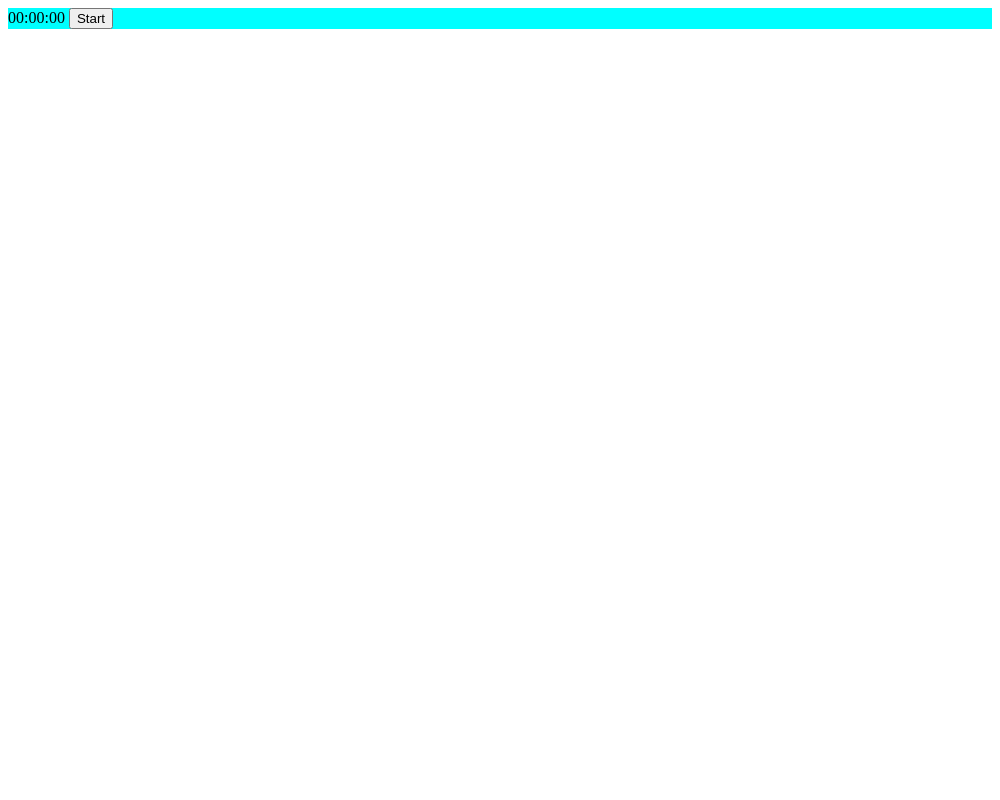
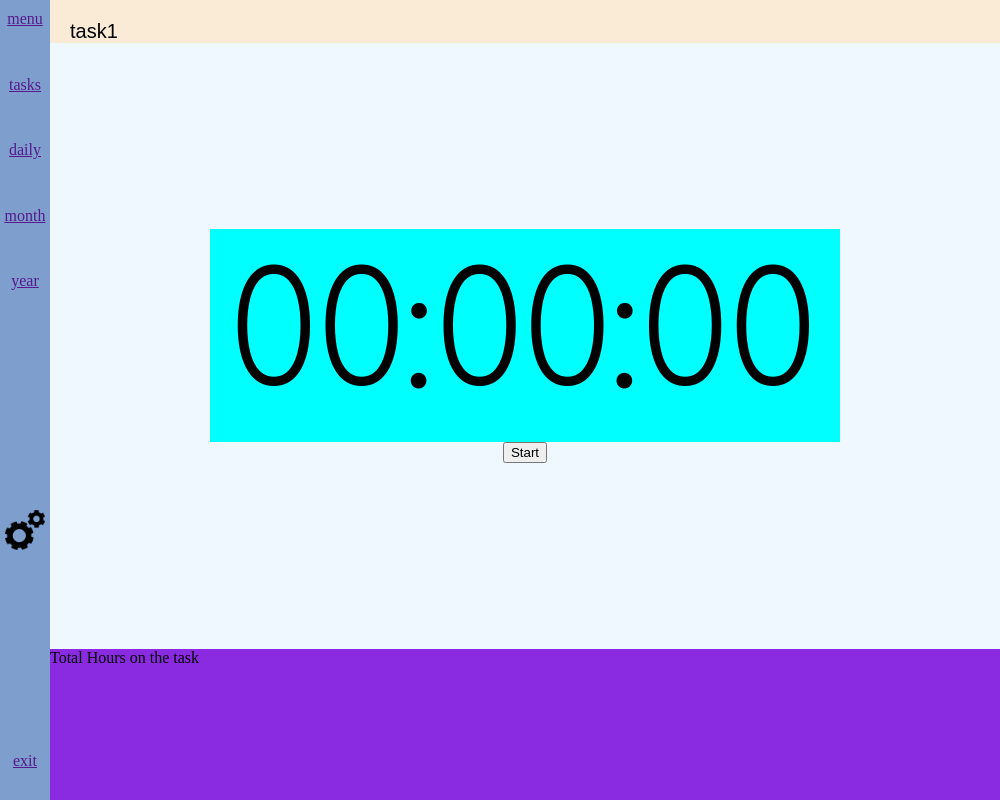
Before and after one commit to Laikka1/TaskTimeTracker, an Electron app: page src/index.html in a window 1000 px wide. Drawn offline with Linux system fonts and the light colour scheme.

Commit message:
Styling the UI

```diff
--- a/src/index.html
+++ b/src/index.html
@@ -8,9 +8,36 @@
     <title>TTT-App</title>
 </head>
 <body>
-    <div class="timer-block">
-        <span id="timer"> 00:00:00 </span>
-        <button id="Startbutton"> Start </button>
+    <div class="wholepage">
+        <nav class="sidebar">
+            <div class="upperNavButtons">
+                <a href=""> menu</a>
+                <a href=""> tasks</a>
+                <a href=""> daily</a>
+                <a href="">month</a>
+                <a href=""">year</a>
+            </div>
+            <div class="lowerNavButtons">
+                <a href=""> <img src="Visuals/settings.png" width="40px"> </a>
+                <a href="">exit</a>
+            </div>
+        </nav>
+        <div class="MainView">
+            <div class="selector">
+                <label for="clockedTask"></label>
+                <select name="clockedTask">
+                    <option value="task1 "> task1</option>
+                    <option value="task2"> task2 </option>
+                </select>
+            </div>
+            <div class="timer-block">
+                <span id="timer"> 00:00:00 </span>
+                <button id="Startbutton"> Start </button>
+            </div>
+            <div class="timingInfo">
+                Total Hours on the task
+            </div>
+        </div>
     </div>
 </body>
 </html>
--- a/src/main.js
+++ b/src/main.js
@@ -2,8 +2,8 @@ const { app, BrowserWindow } = require('electron/main')
 
 const createWindow = () => {
   const win = new BrowserWindow({
-    width: 550,
-    height: 750
+    width: 1000,
+    height: 700
   })
 
   win.loadFile('index.html')
--- a/src/styles.css
+++ b/src/styles.css
@@ -1,3 +1,93 @@
+@font-face {
+    font-family: 'comfortaalight';
+    src: url('Visuals/static/Comfortaa-Light.ttf') format('truetype');
+}
+
+body {
+    overflow: hidden;
+    margin: 0;
+    padding: 0;
+  }
+
+.wholepage{
+    display: flex;
+}
+
+.sidebar{
+    background-color: rgb(126, 158, 206);
+    height: 100vh;
+    width: 50px;
+    display: flex;
+    flex-direction: column;
+}
+
+.MainView{
+    background-color:aqua;
+    flex: 1;
+    height: 100vh;
+    margin: 0;
+    padding: 0;
+    display: flex;
+    flex-direction: column;
+}
+
+.upperNavButtons{
+    height: 280px;
+    display: flex;
+    flex-direction: column;
+    justify-content:space-between;
+    align-items: center;
+    margin-top: 10px;
+}
+
+.lowerNavButtons{
+    flex: 1;
+    display: flex;
+    flex-direction: column;
+    align-items: center;
+    justify-content: space-between;
+    margin-top: 220px;
+    margin-bottom: 30px;
+}
+
+.selector{
+    background-color: antiquewhite;
+    padding: 20px 0px 0px 20px;
+    font-size: 20px;
+}
+
+.selector select{
+    width: 300px;
+    font-size: 20px;
+    background: none;
+    border: none;
+    appearance: none;
+}
+
+.selector select:focus {
+    border: none;
+    outline: none;
+}
+
 .timer-block{
+    background-color: aliceblue;
+    flex: 4;
+    display: flex;
+    flex-direction: column;
+    justify-content: center;
+    align-items: center;
+}
+#timer{
     background-color: aqua;
+    font-size: 155px;
+    padding: 20px;
+    font-family: 'comfortaalight', sans-serif;
+    text-align: left;
+    width:590px;
 }
+
+.timingInfo{
+    background-color:blueviolet;
+    flex: 1;
+
+}
```
Also changed, not shown: src/Visuals/Comfortaa-VariableFont_wght.ttf (added), src/Visuals/settings-removebg-preview.png (added), src/Visuals/settings.jpg (added), src/Visuals/settings.png (added), src/Visuals/static/Comfortaa-Light.ttf (added).
